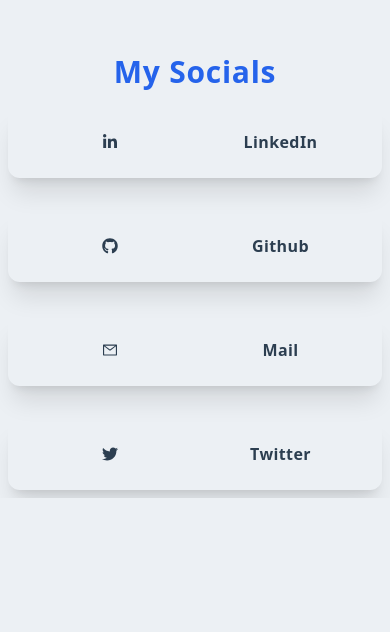
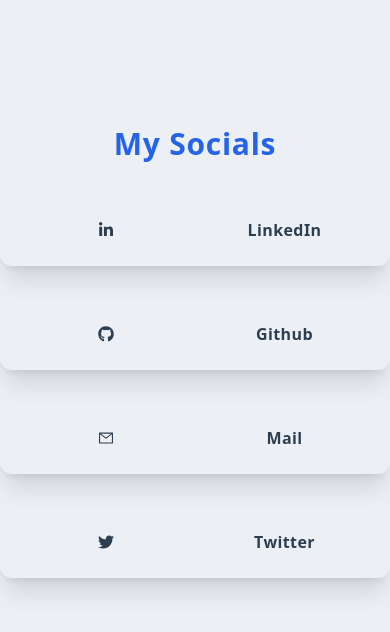
Before and after one commit to magnusatli/magnus-website, a Next.js app: page / in a window 390 px wide. Shown: the part 2590-3222 px from the top of the page. Before the commit the page ends 3088 px from the top, so only its background shows below. Built offline with nearby package versions, Linux system fonts and the light colour scheme.

Commit message:
fixing socialbox size

```diff
--- a/components/SocialBox.jsx
+++ b/components/SocialBox.jsx
@@ -5,9 +5,9 @@
 
 const SocialBox = () => {
     return (
-        <div id='socials' className='w-full lg:h-screen p-2'>
-            <div className='max-w-[1240px] mx-auto flex flex-col justify-center'>
-            <h2 className='py-4 text-blue-600 flex justify-center'>My Socials</h2>
+        <div id='socials' className='w-full py-8 h-screen'>
+            <div className='max-w-[1240px] mx-auto flex flex-col justify-center pt-8'>
+            <h2 className='py-8 text-blue-600 flex justify-center'>My Socials</h2>
                 <div className='grid md:grid-cols-2 lg:grid-cols-4 gap-8'>
                     <Link href="https://www.linkedin.com/in/magn%C3%BAs-atli-gylfason-451555251/" target='_blank' rel='noreferrer'>
                         <div className='p-6 shadow-xl rounded-xl hover:scale-105 ease-in duration-300'>
```
